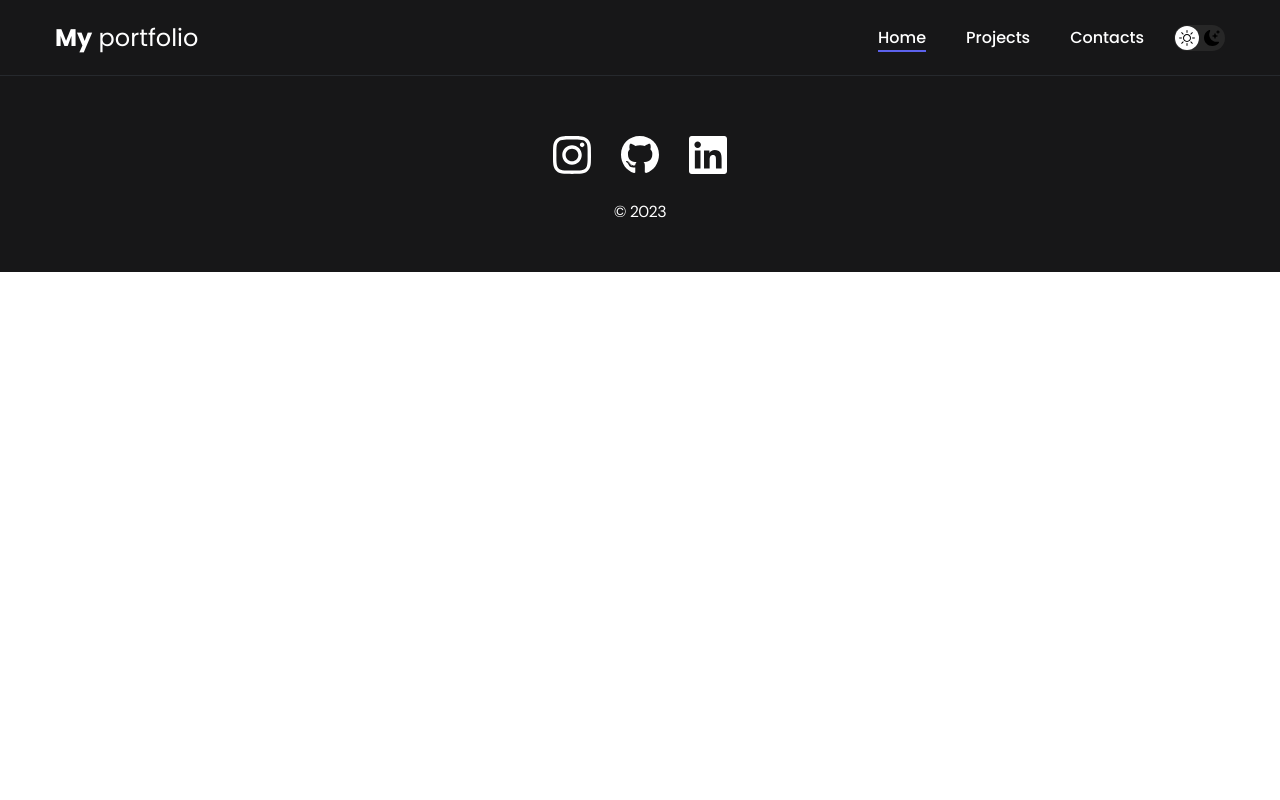
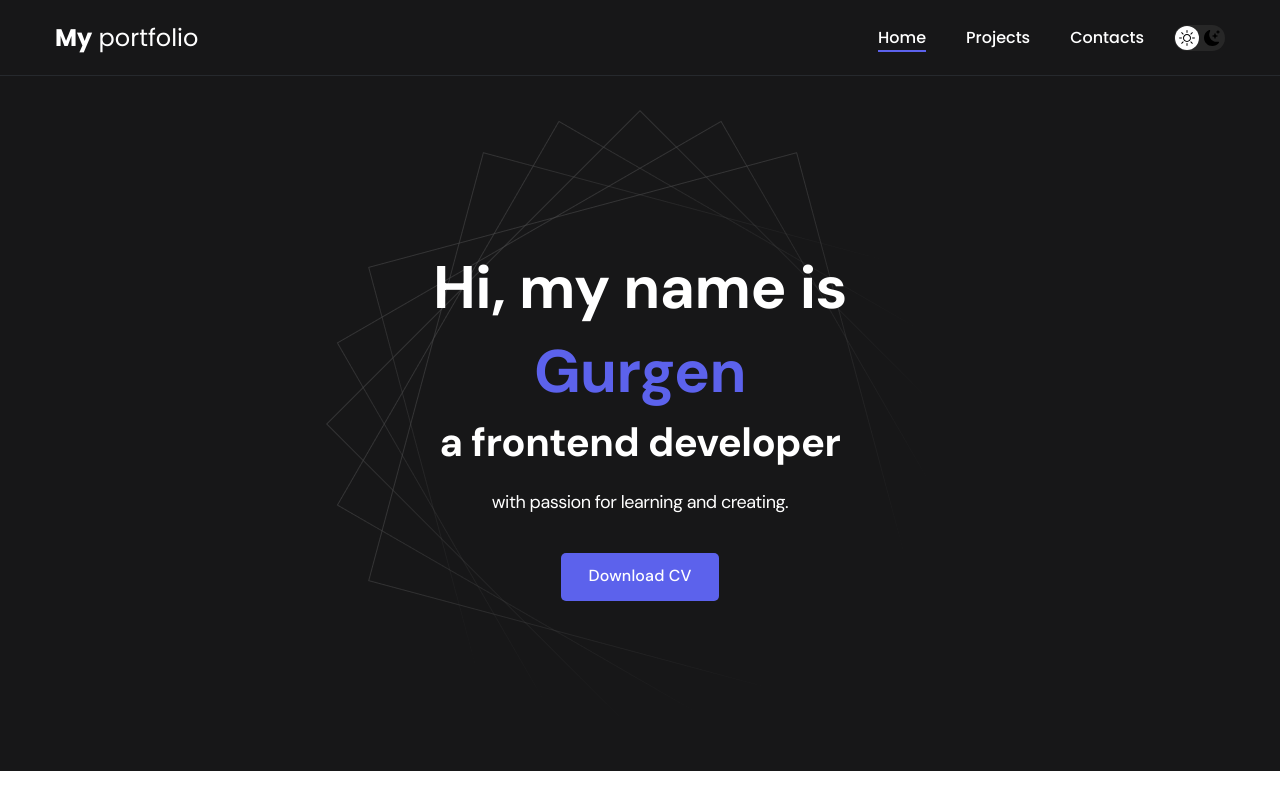
Before and after one commit to GurgenBayramyan/Portfolio, a React (Create React App) app: page / in a window 1280 px wide. Shown: the top 800 px of the page. Built offline with nearby package versions, Linux system fonts and the light colour scheme.

Commit message:
Gurgen Commit for Portfolio

```diff
--- a/src/App.js
+++ b/src/App.js
@@ -18,10 +18,11 @@ return (
     <ScrolToTop />
     <Navbar />
         <Routes>
-          <Route path='/portfolio/' element={<Home />} />
+          <Route path='/' element={<Home />} />
           <Route path='/project/:id' element={<Project />} />
           <Route path='projects' element={<Projects />} />
           <Route path='contact' element={<Contact />} />
+          <Route path='*' element={<Home />} />
         </Routes>
         <Footer />
 
```
